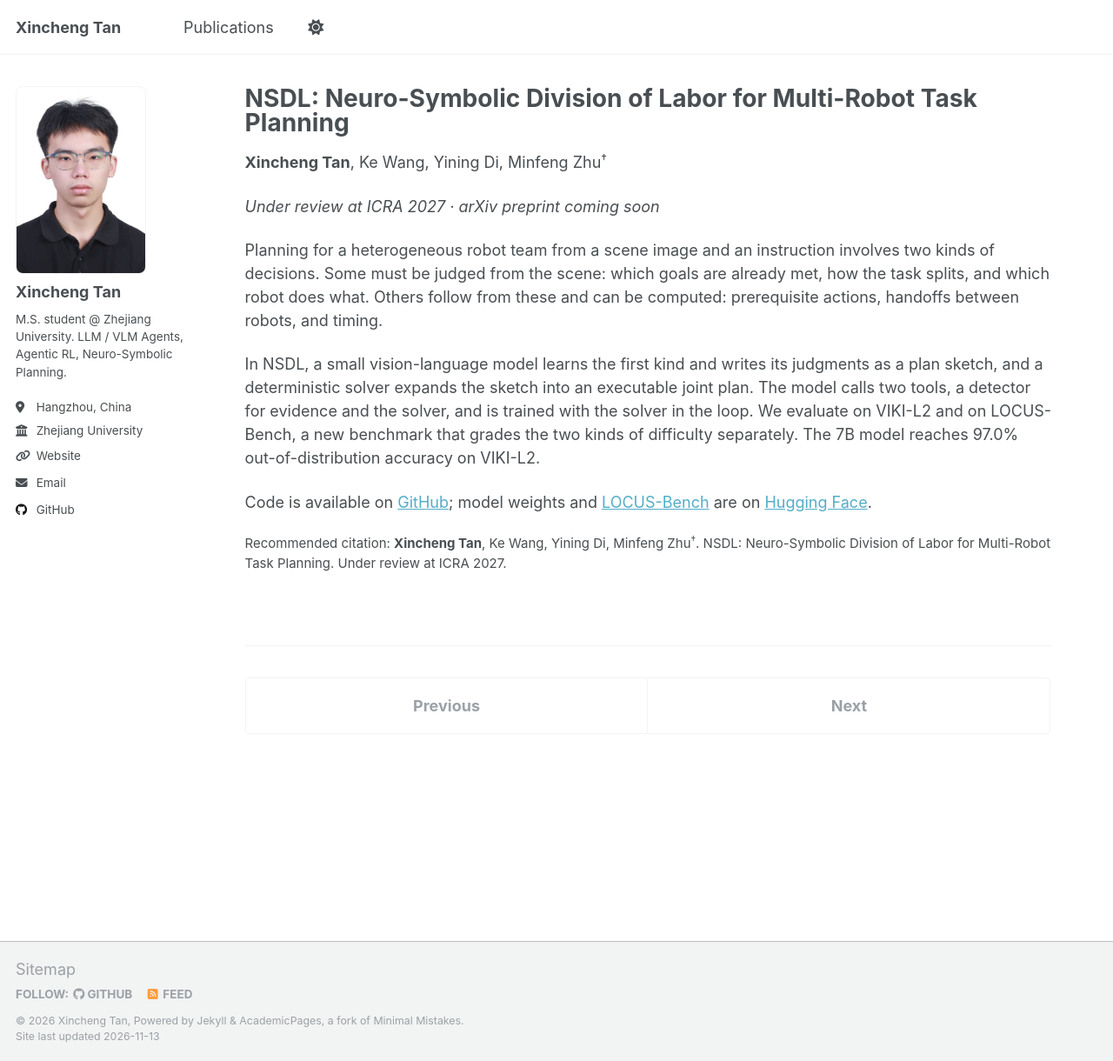
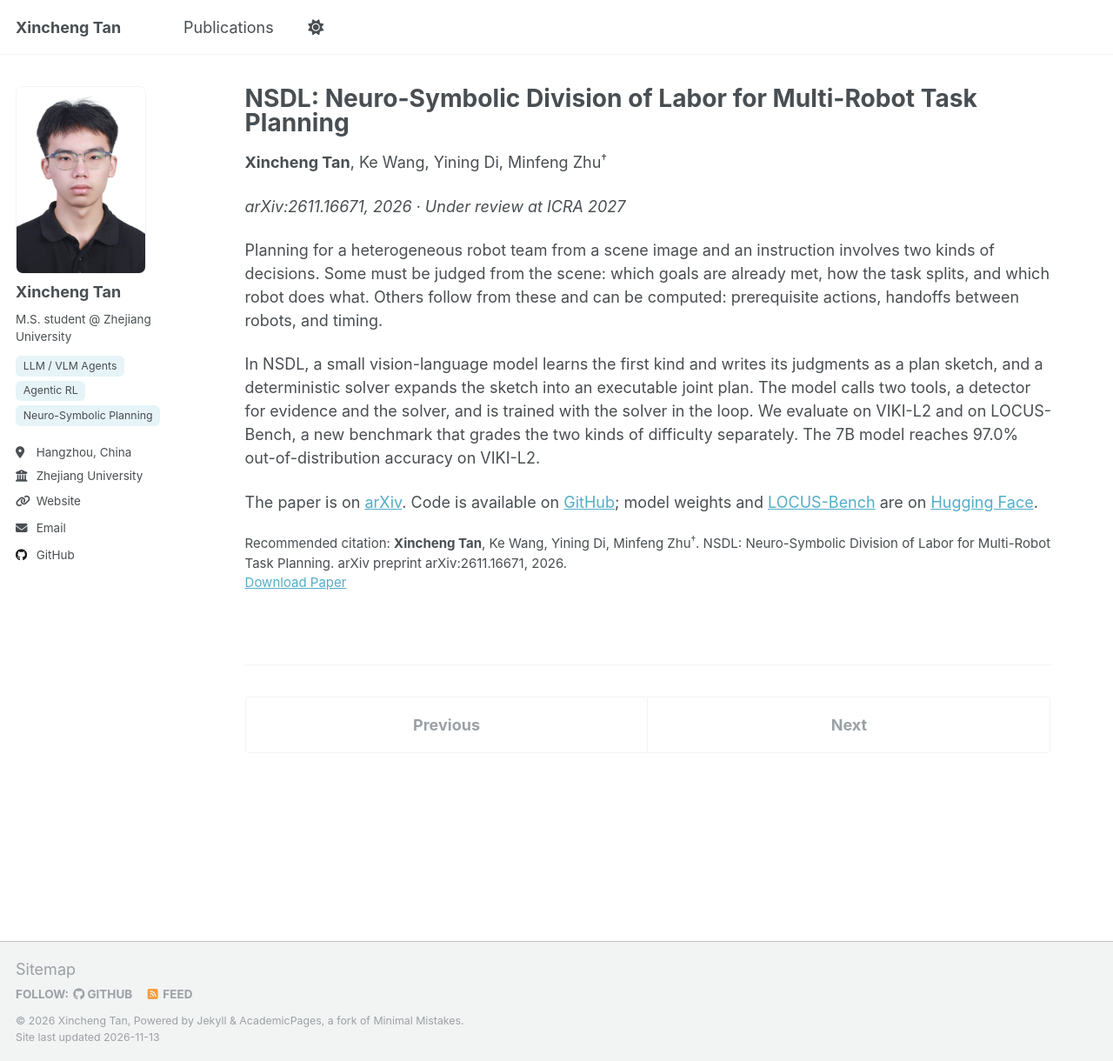
Before and after one commit to Xincheng-Tan/Xincheng-Tan.github.io, a Jekyll site: the page built from _publications/2026-09-16-nsdl.md, in a window 1280 px wide and 1220 px high. Shown: the whole window at 87% size. Built offline with Jekyll 4.4.1, drawn with Linux system fonts in a browser that asks for light colours.

Commit message:
Add NSDL arXiv link; show research interests as tags under the bio

```diff
--- a/_config.yml
+++ b/_config.yml
@@ -24,7 +24,11 @@ author:
   # Biographic information
   avatar           : "profile.jpg"
   name             : "Xincheng Tan"
-  bio              : "M.S. student @ Zhejiang University. LLM / VLM Agents, Agentic RL, Neuro-Symbolic Planning."
+  bio              : "M.S. student @ Zhejiang University"
+  interests        : # shown as tags under the bio
+    - "LLM / VLM Agents"
+    - "Agentic RL"
+    - "Neuro-Symbolic Planning"
   location         : "Hangzhou, China"
   employer         : "Zhejiang University"
   uri              : https://xincheng-tan.github.io/
--- a/_includes/author-profile.html
+++ b/_includes/author-profile.html
@@ -18,6 +18,11 @@
     <h3 class="author__name">{{ author.name }}</h3>
     {% if author.pronouns %}<p class="author__pronouns">{{ author.pronouns }}</p>{% endif %}
     {% if author.bio %}<p class="author__bio">{{ author.bio }}</p>{% endif %}
+    {% if author.interests %}
+    <ul class="author__interests" aria-label="Research interests">
+      {% for interest in author.interests %}<li>{{ interest }}</li>{% endfor %}
+    </ul>
+    {% endif %}
   </div>
 
   <div class="author__urls-wrapper">
--- a/_publications/2026-09-16-nsdl.md
+++ b/_publications/2026-09-16-nsdl.md
@@ -6,7 +6,8 @@ permalink: /publication/2026-09-16-nsdl
 excerpt: "A small vision-language model judges the scene and writes a plan sketch; a deterministic solver expands it into an executable joint plan for a heterogeneous robot team. The 7B model reaches 97.0% out-of-distribution accuracy on VIKI-L2."
 date: 2026-09-16
 authors: "<strong>Xincheng Tan</strong>, Ke Wang, Yining Di, Minfeng Zhu<sup>†</sup>"
-venue: "Under review at ICRA 2027 · arXiv preprint coming soon"
+venue: "arXiv:2611.16671, 2026 · Under review at ICRA 2027"
+paperurl: "https://arxiv.org/abs/2611.16671"
 links:
   - name: "Code"
     url: "https://github.com/Xincheng-Tan/NSDL"
@@ -14,11 +15,11 @@ links:
     url: "https://huggingface.co/XinchengTan"
   - name: "LOCUS-Bench"
     url: "https://huggingface.co/datasets/XinchengTan/locus-bench"
-citation: "<b>Xincheng Tan</b>, Ke Wang, Yining Di, Minfeng Zhu<sup>†</sup>. NSDL: Neuro-Symbolic Division of Labor for Multi-Robot Task Planning. Under review at ICRA 2027."
+citation: "<b>Xincheng Tan</b>, Ke Wang, Yining Di, Minfeng Zhu<sup>†</sup>. NSDL: Neuro-Symbolic Division of Labor for Multi-Robot Task Planning. arXiv preprint arXiv:2611.16671, 2026."
 ---
 
 Planning for a heterogeneous robot team from a scene image and an instruction involves two kinds of decisions. Some must be judged from the scene: which goals are already met, how the task splits, and which robot does what. Others follow from these and can be computed: prerequisite actions, handoffs between robots, and timing.
 
 In NSDL, a small vision-language model learns the first kind and writes its judgments as a plan sketch, and a deterministic solver expands the sketch into an executable joint plan. The model calls two tools, a detector for evidence and the solver, and is trained with the solver in the loop. We evaluate on VIKI-L2 and on LOCUS-Bench, a new benchmark that grades the two kinds of difficulty separately. The 7B model reaches 97.0% out-of-distribution accuracy on VIKI-L2.
 
-Code is available on [GitHub](https://github.com/Xincheng-Tan/NSDL); model weights and [LOCUS-Bench](https://huggingface.co/datasets/XinchengTan/locus-bench) are on [Hugging Face](https://huggingface.co/XinchengTan).
+The paper is on [arXiv](https://arxiv.org/abs/2611.16671). Code is available on [GitHub](https://github.com/Xincheng-Tan/NSDL); model weights and [LOCUS-Bench](https://huggingface.co/datasets/XinchengTan/locus-bench) are on [Hugging Face](https://huggingface.co/XinchengTan).
--- a/_sass/layout/_sidebar.scss
+++ b/_sass/layout/_sidebar.scss
@@ -156,6 +156,31 @@
   }
 }
 
+// Research interests, shown as small tags under the bio
+.author__interests {
+  display: flex;
+  flex-wrap: wrap;
+  gap: 5px;
+  margin: 6px 0 0;
+  padding: 0;
+  list-style: none;
+
+  @include breakpoint($large) {
+    margin: -8px 0 20px;
+  }
+
+  li {
+    margin: 0;
+    padding: 0.2em 0.7em;
+    border-radius: 6px;
+    background: rgba(82, 173, 200, 0.14);
+    background: color-mix(in srgb, var(--global-link-color) 14%, transparent);
+    font-size: $type-size-7;
+    line-height: 1.5;
+    max-width: 100%; // a long tag wraps inside the narrow sidebar instead of spilling out
+  }
+}
+
 .author__urls-wrapper {
   position: relative;
   display: table-cell;
```
